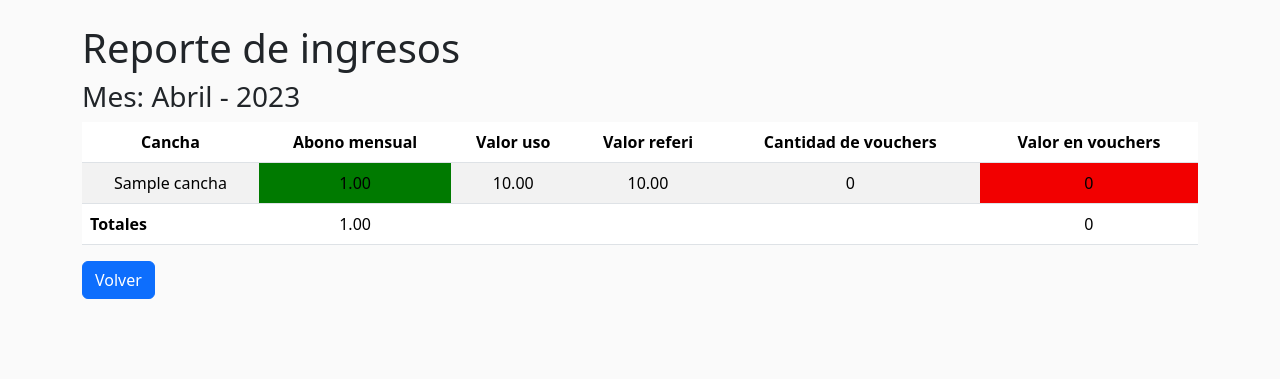
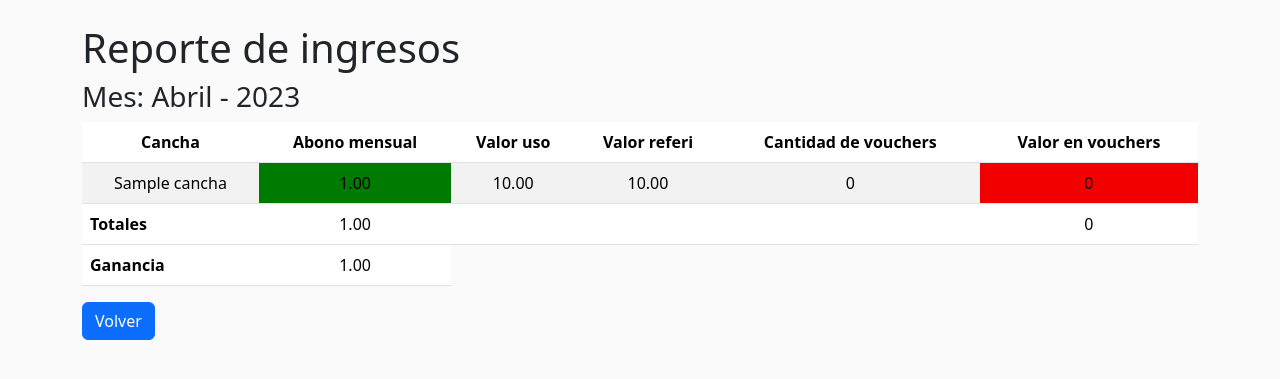
Before and after one commit to AyelenDemaria/GestionDeEncuentrosDeportivos, a Django app: page /canchas/canchas/ in a window 1280 px wide. Shown: the top 379 px of the page. Run offline with Django 3.2, Linux system fonts and the light colour scheme; tables that the repository leaves empty hold one stand-in row (values such as "Sample post"); parts of the project's set-up code (start-up, migrations or seed data) failed here and were passed over; some libraries are stand-ins or nearby versions.

Commit message:
sumo ganancia al reporte de ingresos

```diff
--- a/GED.BackEnd/canchas/views.py
+++ b/GED.BackEnd/canchas/views.py
@@ -96,5 +96,6 @@ def reporte_ingresos(request):
         else:
             cant_vouchers = 0
             total_vouchers_cancha = 0
+        ganancia = total_abono - total_voucher
         resultado.append([i,i.abono_mensual,i.valor_uso,i.valor_referi,cant_vouchers,total_vouchers_cancha])
-    return render(request, 'canchas/reporte_ingresos.html', {'resultado': resultado, 'total_abono': total_abono, 'total_voucher': total_voucher, "mes_actual": meses[mes_actual-1], 'anio_actual': anio_actual})
+    return render(request, 'canchas/reporte_ingresos.html', {'resultado': resultado, 'total_abono': total_abono, 'total_voucher': total_voucher, "mes_actual": meses[mes_actual-1], 'anio_actual': anio_actual, 'ganancia' : ganancia})
--- a/GED.BackEnd/templates/canchas/reporte_ingresos.html
+++ b/GED.BackEnd/templates/canchas/reporte_ingresos.html
@@ -47,6 +47,10 @@
               <td></td>
               <td align=center>{{ total_voucher }}</td>
             </tr>
+            <tr>
+              <th scope="row">Ganancia</th>
+              <td align=center>{{ ganancia }}</td>
+            </tr>
           </tfoot>
 
       </section>
```
